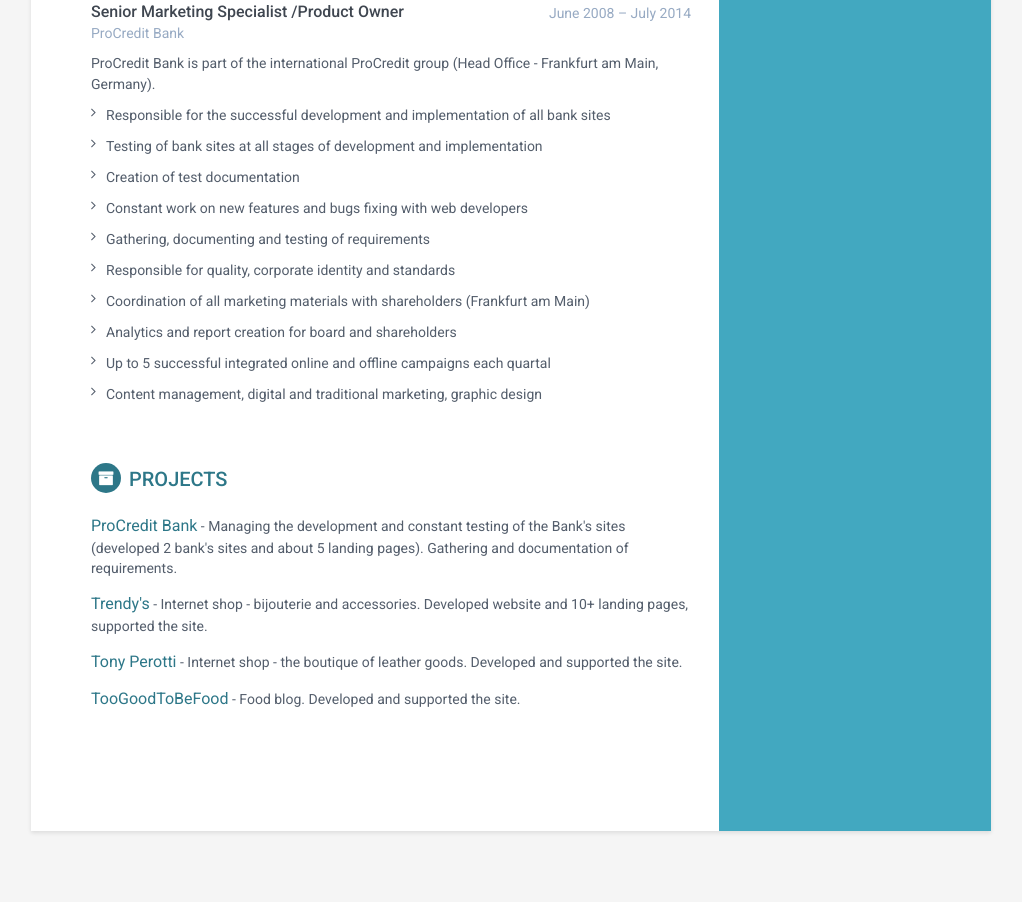
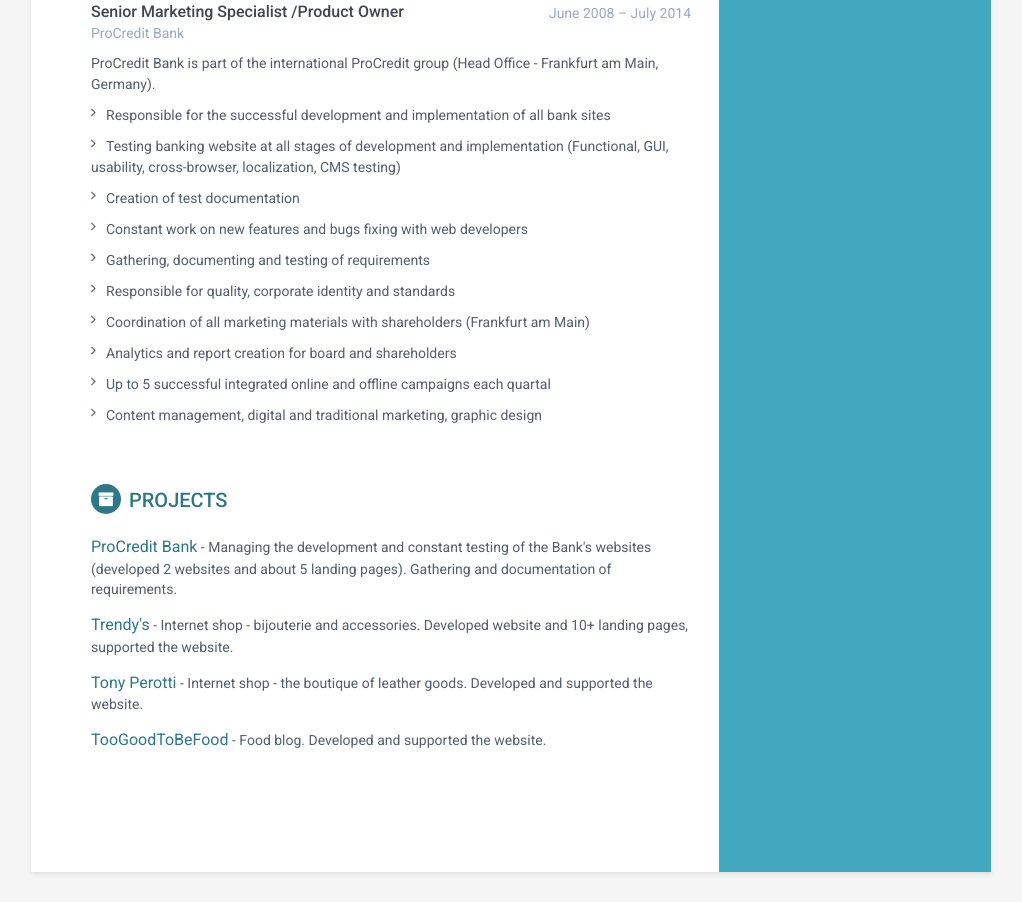
Before and after one commit to AnastasiaQA/cv, a plain HTML site: page index.html in a window 1280 px wide. Shown: the part 1876-2778 px from the top of the page, without its empty margins (129-1151 px from the left). Before the commit the page ends 2737 px from the top, so only its background shows below. Drawn offline with nearby package versions, Linux system fonts and the light colour scheme; a script that the page names is missing.

Commit message:
Some text was changed

```diff
--- a/index.html
+++ b/index.html
@@ -320,7 +320,7 @@
                     </li><!--//item-->
                     <li class="item">
                         <i class="fa fa-angle-right list"></i>
-                        <p class="list-item">Testing of bank sites at all stages of development and implementation</p>
+                        <p class="list-item">Testing banking website at all stages of development and implementation (Functional, GUI, usability, cross-browser, localization, CMS testing)</p>
                     </li><!--//item-->
                     <li class="item">
                         <i class="fa fa-angle-right list"></i>
@@ -363,17 +363,17 @@
             <section class="section projects-section">
                 <h2 class="section-title"><i class="fa fa-archive"></i>Projects</h2>
                 <div class="item">
-                    <span class="project-title"><a href="https://www.procreditbank.com.ua/" target="_blank">ProCredit Bank</a></span> - <span class="project-tagline">Managing the development and constant testing of the Bank's sites (developed 2 bank's sites and about 5 landing pages). Gathering and documentation of requirements. </span>
+                    <span class="project-title"><a href="https://www.procreditbank.com.ua/" target="_blank">ProCredit Bank</a></span> - <span class="project-tagline">Managing the development and constant testing of the Bank's websites (developed 2 websites and about 5 landing pages). Gathering and documentation of requirements. </span>
                 </div><!--//item-->
                 <div class="item">
                     <span class="project-title"><a href="https://trendys.top/" target="_blank" target="_blank">Trendy's</a></span> -
-                    <span class="project-tagline">Internet shop - bijouterie and accessories. Developed website and 10+ landing pages, supported the site.</span>
+                    <span class="project-tagline">Internet shop - bijouterie and accessories. Developed website and 10+ landing pages, supported the website.</span>
                 </div><!--//item-->
                 <div class="item">
-                    <span class="project-title"><a href="https://perotti.com.ua/" target="_blank">Tony Perotti</a></span> - <span class="project-tagline">Internet shop - the boutique of leather goods. Developed and supported the site. </span>
+                    <span class="project-title"><a href="https://perotti.com.ua/" target="_blank">Tony Perotti</a></span> - <span class="project-tagline">Internet shop - the boutique of leather goods. Developed and supported the website. </span>
                 </div><!--//item-->
                 <div class="item">
-                    <span class="project-title"><a href="assets/images/toogoodtobefood1.jpg" target="_blank">TooGoodToBeFood</a></span> - <span class="project-tagline">Food blog. Developed and supported the site. </span>
+                    <span class="project-title"><a href="assets/images/toogoodtobefood1.jpg" target="_blank">TooGoodToBeFood</a></span> - <span class="project-tagline">Food blog. Developed and supported the website. </span>
                 </div><!--//item-->
             </section><!--//section-->
         </div><!--//main-body-->
```
